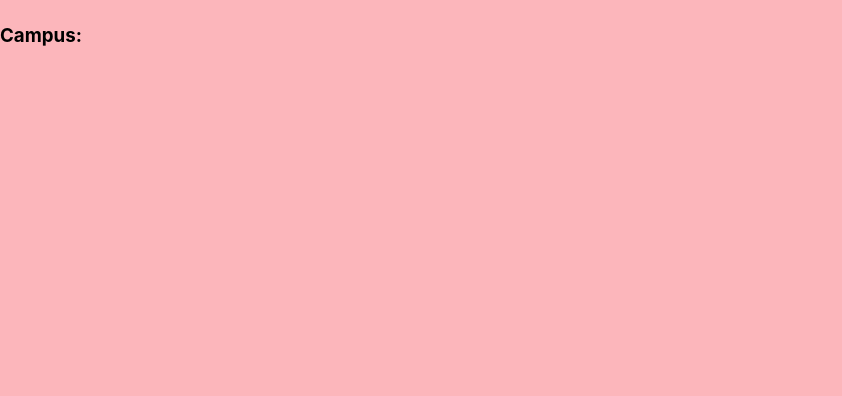
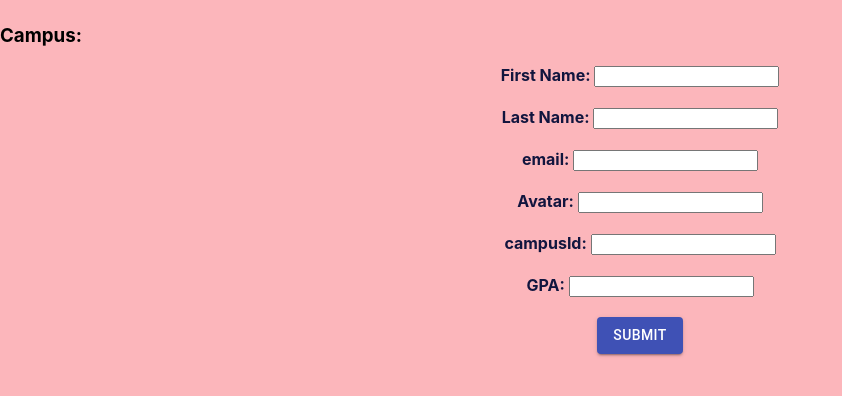
Before and after one commit to GHuang27/client, a React (Create React App) app: page /student/1 in a window 1280 px wide. Shown: the part 360-756 px from the top of the page, without its empty margins (0-842 px from the left). Built offline with nearby package versions, Linux system fonts and the light colour scheme; no server answers.

Commit message:
initial edit student

```diff
--- a/src/components/containers/NewStudentContainer.js
+++ b/src/components/containers/NewStudentContainer.js
@@ -13,6 +13,7 @@ class NewStudentContainer extends Component {
           firstname: "",
           lastname: "",
           email: "",
+          imageUrl: "",
           campusId: null,
           gpa: null,
           redirect: false,
@@ -34,7 +35,8 @@ class NewStudentContainer extends Component {
             lastname: this.state.lastname,
             email: this.state.email,
             campusId: this.state.campusId,
-            gpa: this.state.gpa
+            gpa: this.state.gpa,
+            imageUrl: this.state.imageUrl
         };
 
         let newStudent = await this.props.addStudent(student);
@@ -43,6 +45,7 @@ class NewStudentContainer extends Component {
           firstname: "",
           lastname: "",
           email: "",
+          imageUrl: "",
           campusId: null,
           gpa: null,
           redirect: true,
--- a/src/components/containers/StudentContainer.js
+++ b/src/components/containers/StudentContainer.js
@@ -1,6 +1,6 @@
 import React, { Component } from "react";
 import { connect } from "react-redux";
-import { fetchStudentThunk } from "../../store/thunks";
+import { fetchStudentThunk, editStudentThunk } from "../../store/thunks";
 import { StudentView } from "../views";
 
 class StudentContainer extends Component {
@@ -9,10 +9,44 @@ class StudentContainer extends Component {
     this.props.fetchStudent(this.props.match.params.id);
   }
 
+  handleChange = event => {
+    this.setState({
+      [event.target.name]: event.target.value
+    });
+  }
+
+  handleSubmit = async event => {
+      event.preventDefault();
+
+      let temp = {
+          firstname: this.state.firstname,
+          lastname: this.state.lastname,
+          email: this.state.email,
+          campusId: this.state.campusId,
+          gpa: this.state.gpa,
+          imageUrl: this.state.imageUrl
+      };
+      console.log("Attempting to edit");
+      await this.props.editStudent(this.state.id, temp);
+
+      this.setState({
+        firstname: "",
+        lastname: "",
+        email: "",
+        imageUrl: "",
+        campusId: null,
+        gpa: null,
+        redirect: true,
+        redirectId: this.state.id
+      });
+  }
+
   render() {
     return (
       <StudentView
         student={this.props.student}
+        handleChange = {this.handleChange}
+        handleSubmit={this.handleSubmit}
       />
     );
   }
@@ -29,6 +63,7 @@ const mapState = (state) => {
 const mapDispatch = (dispatch) => {
   return {
     fetchStudent: (id) => dispatch(fetchStudentThunk(id)),
+    editStudent: (id, student) => dispatch(editStudentThunk(id,student))
   };
 };
 
--- a/src/components/views/NewStudentView.js
+++ b/src/components/views/NewStudentView.js
@@ -60,6 +60,11 @@ const NewStudentView = (props) => {
           <br/>
           <br/>
 
+          <label style={{color:'#11153e', fontWeight: 'bold'}}>Avatar: </label>
+          <input type="text" name="imageUrl" onChange={(e) => handleChange(e)} />
+          <br/>
+          <br/>
+
           <label style={{color:'#11153e', fontWeight: 'bold'}}>campusId: </label>
           <input type="text" name="campusId" onChange={(e) => handleChange(e)} />
           <br/>
--- a/src/components/views/StudentView.js
+++ b/src/components/views/StudentView.js
@@ -1,9 +1,13 @@
+import Button from '@material-ui/core/Button';
+
 const StudentView = (props) => {
-  const { student } = props;
+  const { student, handleChange, handleSubmit } = props;
   let temp = "Campus unassigned.";
   if(student.campus != null) {
     temp = student.campus.name;
   }
+
+
   return (
     <div>
       <img src={student.imageUrl} width="200" height ="200"></img>
@@ -11,7 +15,45 @@ const StudentView = (props) => {
       <h2>Email: {student.email}</h2>
       <h2>GPA: {student.gpa}</h2>
       <h3>Campus: {temp}</h3>
+
+      <form style={{textAlign: 'center'}} onSubmit={(e) => handleSubmit(e)}>
+        <label style= {{color:'#11153e', fontWeight: 'bold'}}>First Name: </label>
+        <input type="text" name="firstname" onChange ={(e) => handleChange(e)} />
+        <br/>
+        <br/>
+
+        <label style={{color:'#11153e', fontWeight: 'bold'}}>Last Name: </label>
+        <input type="text" name="lastname" onChange={(e) => handleChange(e)} />
+        <br/>
+        <br/>
+
+        <label style={{color:'#11153e', fontWeight: 'bold'}}>email: </label>
+        <input type="text" name="email" onChange={(e) => handleChange(e)} />
+        <br/>
+        <br/>
+
+        <label style={{color:'#11153e', fontWeight: 'bold'}}>Avatar: </label>
+        <input type="text" name="imageUrl" onChange={(e) => handleChange(e)} />
+        <br/>
+        <br/>
+
+        <label style={{color:'#11153e', fontWeight: 'bold'}}>campusId: </label>
+        <input type="text" name="campusId" onChange={(e) => handleChange(e)} />
+        <br/>
+        <br/>
+
+        <label style={{color:'#11153e', fontWeight: 'bold'}}>GPA: </label>
+        <input type="text" name="gpa" onChange={(e) => handleChange(e)} />
+        <br/>
+        <br/>
+
+        <Button variant="contained" color="primary" type="submit">
+          Submit
+        </Button>
+      </form>
     </div>
+
+
   );
 
 };
--- a/src/store/thunks.js
+++ b/src/store/thunks.js
@@ -26,7 +26,6 @@ export const addCampusThunk = (campus) => async (dispatch) => {
 export const deleteCampusThunk = campusId => async dispatch => {
   try {
     await axios.delete(`/api/campuses/${campusId}`);
-    //delete succesful so change state with dispatch
     dispatch(ac.deleteCampus(campusId));
   } catch(err) {
     console.error(err);
```
Also changed, not shown: src/components/views/AllStudentsView.js (+4 -4 lines).
